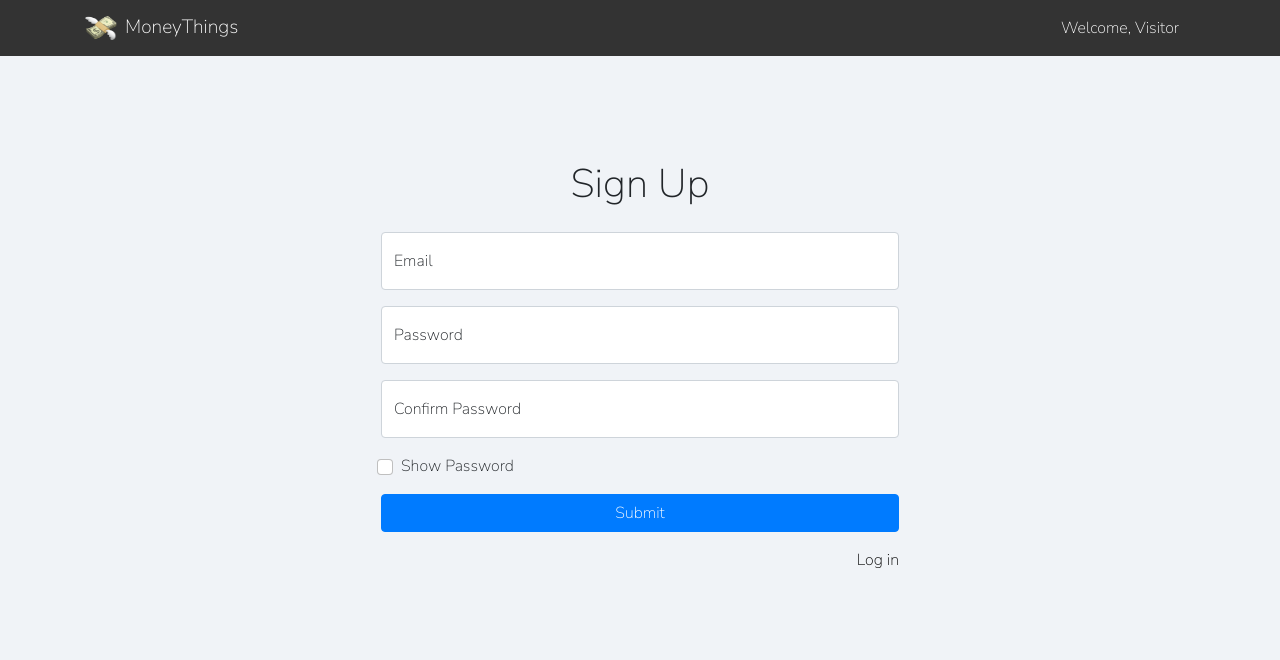
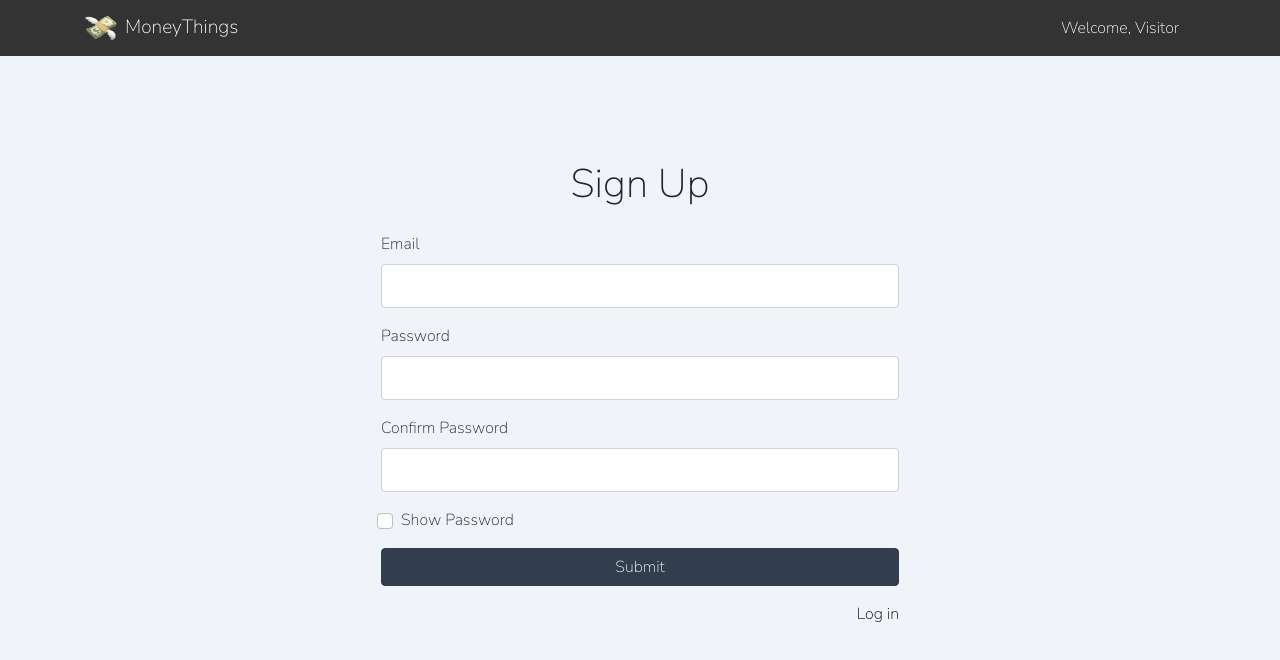
Before and after one commit to Tiffc4484/MoneyThings, a React (Create React App) app in the folder frontend/: page /auth/signup in a window 1280 px wide. Shown: the top 660 px of the page. Built offline with nearby package versions, Linux system fonts and the light colour scheme; no server answers; a web font is replaced by a local one.

Commit message:
increase contrast

```diff
--- a/frontend/src/auth/Login.js
+++ b/frontend/src/auth/Login.js
@@ -78,7 +78,7 @@ export default function Login(props) {
           Keep Me Logged in
         </label>
       </div>
-      <button className="mb-3 btn btn-primary text-center">Submit</button>
+      <button className="mb-3 btn btn-custom text-center">Submit</button>
       <div className="mb-2 d-flex justify-content-end">
         <Link className="text-end d-block" to="/auth/signup">
           Sign up
--- a/frontend/src/auth/Signup.js
+++ b/frontend/src/auth/Signup.js
@@ -1,12 +1,13 @@
 import React, { useState } from "react";
 import InputBox from "../shared/InputBox.js";
-import { Link } from "react-router-dom";
+import { Link, useHistory } from "react-router-dom";
 
 export default function Signup() {
   const [email, setEmail] = useState("");
   const [password, setPassword] = useState("");
   const [password_confirm, setPasswordConfirm] = useState("");
   const [toggle_visibility, setToggleVisibility] = useState("password");
+  const history = useHistory();
 
   function handleEmail(evt) {
     setEmail(evt.target.value);
@@ -55,7 +56,7 @@ export default function Signup() {
           });
         } else {
           alert("Sign up succeed");
-          window.location = "/";
+          history.push("/auth/login");
         }
       })
       .catch((err) => {
@@ -100,7 +101,7 @@ export default function Signup() {
           Show Password
         </label>
       </div>
-      <button className="mb-3 btn btn-primary text-center">Submit</button>
+      <button className="mb-3 btn btn-custom text-center">Submit</button>
       <div className="mb-2 d-flex justify-content-end">
         <Link className="text-end d-block" to="/auth/login">
           Log in
--- a/frontend/src/landingPage/Landing.js
+++ b/frontend/src/landingPage/Landing.js
@@ -18,8 +18,8 @@ export default function Landing(props) {
                   Let’s sort us money affairs together, the more we get to know
                   you is more you can earn
                 </p>
-                <Link className="btn btn-lg" style={{backgroundColor: "#323e4e", color: "whitesmoke"}} to={link}>
-                  Getting Started
+                <Link to={link}>
+                  <button className="btn btn-lg btn-custom">Getting Started</button>
                 </Link>
               </div>
               <div className="col-md-5 pt-3">
--- a/frontend/src/shared/InputBox.js
+++ b/frontend/src/shared/InputBox.js
@@ -17,17 +17,17 @@ export default function InputBox(props) {
   const [id] = useState(_uniqueId("input-"));
 
   return (
-    <div className="form-floating my-3">
+    <div className="my-3">
+      <label className="form-label" htmlFor={id}>{props.label}</label>
       <input
         type={props.type === undefined ? "text" : props.type}
-        className="form-control"
+        className="form-control fs-5"
         id={id}
         value={props.value}
         onChange={props.onChange}
         placeholder={""}
         required={props.required || false}
       />
-      <label htmlFor={id}>{props.label}</label>
       <div
         className={
           "invalid-feedback" + (props.feedback === undefined ? " d-none" : "")
--- a/frontend/src/shared/Instruction.js
+++ b/frontend/src/shared/Instruction.js
@@ -55,7 +55,7 @@ export default function Instruction() {
           <div className="modal-footer">
             <button
               type="button"
-              className="btn btn-primary"
+              className="btn btn-custom"
               data-bs-dismiss="modal"
               aria-label="Close"
             >
--- a/frontend/src/shared/Modal.js
+++ b/frontend/src/shared/Modal.js
@@ -36,7 +36,7 @@ export default function Modal(props) {
             </button>
             <button
               type="button"
-              className="btn btn-primary"
+              className="btn btn-custom"
               data-bs-dismiss="modal"
               onClick={() => {
                 props.dataHandler(data);
--- a/frontend/src/stylesheets/Global.css
+++ b/frontend/src/stylesheets/Global.css
@@ -52,3 +52,31 @@ a:hover {
 .modal-dialog {
 	max-width: 50vw;
 }
+
+.btn-custom {
+  color: whitesmoke;
+  background-color: #323e4e;
+  border-color: #323e4e;
+}
+
+.btn-custom:hover {
+  color: white;
+  background-color: #526580;
+  border-color: #526580;
+}
+
+.bg-info {
+  color: #402307;
+}
+
+.bg-warning {
+  color: #545454;
+}
+
+.bg-primary {
+  color: #141414;
+}
+
+.bg-success {
+  color: #292929;
+}
--- a/frontend/src/tabs/account/NewPassword.js
+++ b/frontend/src/tabs/account/NewPassword.js
@@ -28,8 +28,8 @@ export default function NewPassword() {
     if (!evt.target.checkValidity()) {
       return evt.target.classList.add("was-validated");
     }
-    // setPassword("");
-    // setPasswordConfirm("");
+    setPassword("");
+    setPasswordConfirm("");
     fetch("/user/new-password", {
       method: "POST",
       headers: {
@@ -82,7 +82,7 @@ export default function NewPassword() {
           Show Password
         </label>
       </div>
-      <button className="mb-3 btn btn-primary text-center">Submit</button>
+      <button className="mb-3 btn btn-custom text-center">Submit</button>
     </form>
   );
 }
--- a/frontend/src/tabs/budget/barPanel.js
+++ b/frontend/src/tabs/budget/barPanel.js
@@ -11,7 +11,7 @@ export default function BarPanel(props) {
       return "success";
     }
     if (ratio < 75) {
-      return "";
+      return "primary";
     }
     if (ratio < 100) {
       return "warning";
@@ -31,7 +31,7 @@ export default function BarPanel(props) {
             <div className="progress">
               <div
                 className={
-                  "progress-bar progress-bar-striped bg-" +
+                  "progress-bar bg-" +
                   getVariant(item.ratio)
                 }
                 role="progressbar"
```
